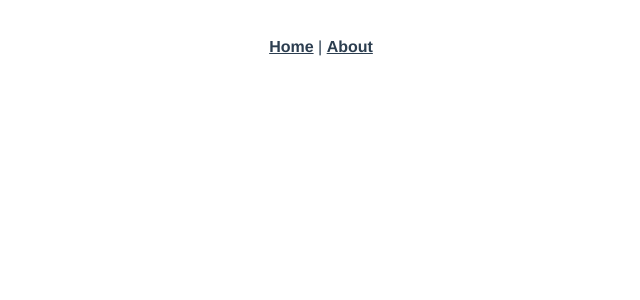
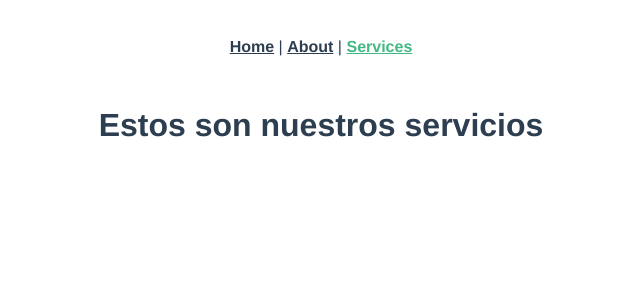
Before and after one commit to HugoMontes/vue-routes, a Vue app: page /services in a window 1280 px wide. Shown: the top 300 px of the page, without its empty margins (319-959 px from the left). Built offline with nearby package versions, Linux system fonts and the light colour scheme.

Commit message:
Adicionando enlace services

```diff
--- a/src/App.vue
+++ b/src/App.vue
@@ -2,7 +2,8 @@
   <div id="app">
     <div id="nav">
       <router-link to="/">Home</router-link> |
-      <router-link to="/about">About</router-link>
+      <router-link to="/about">About</router-link> |
+      <router-link to="/services">Services</router-link>
     </div>
     <router-view/>
   </div>
--- a/src/router/index.js
+++ b/src/router/index.js
@@ -17,7 +17,12 @@ const routes = [
     // this generates a separate chunk (about.[hash].js) for this route
     // which is lazy-loaded when the route is visited.
     component: () => import(/* webpackChunkName: "about" */ '../views/About.vue')
-  }
+  },
+  {
+    path: '/services',
+    name: 'Services',
+    component: () => import(/* webpackChunkName: "services" */ '../views/Services.vue')
+  },
 ]
 
 const router = new VueRouter({
--- /dev/null
+++ b/src/views/Services.vue
@@ -0,0 +1,5 @@
+<template>
+  <div>
+    <h1>Estos son nuestros servicios</h1>
+  </div>
+</template>
```
